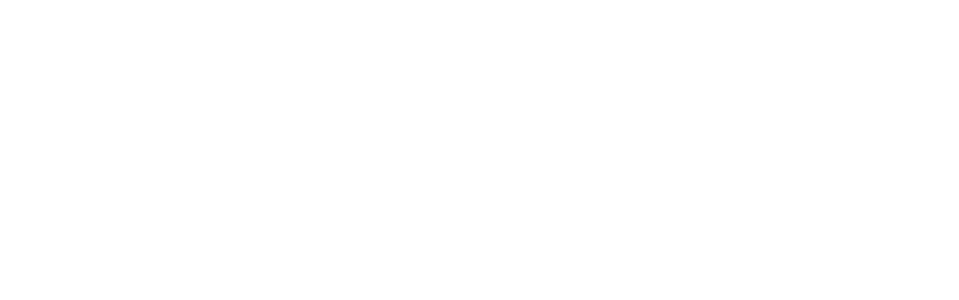
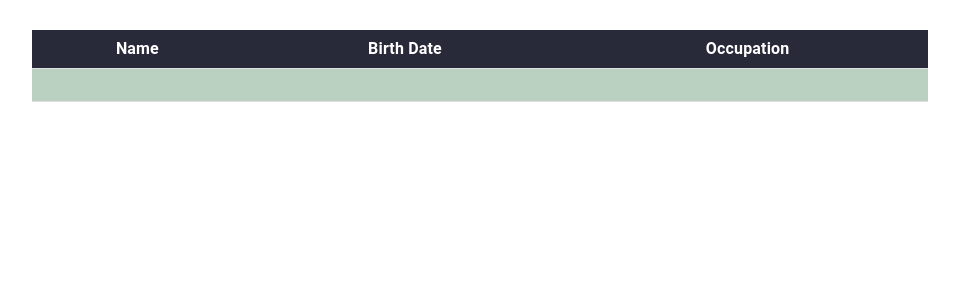
Before and after one commit to sachinrao-dev/employee-detail-using-typescript, a React (Create React App) app: page /users/1/personal in a window 1280 px wide. Before the commit this address had no page. Shown: the top 300 px of the page, without its empty margins (160-1119 px from the left). Built offline with nearby package versions, Linux system fonts and the light colour scheme.

Commit message:
implement in personal info

```diff
--- a/src/App.tsx
+++ b/src/App.tsx
@@ -3,14 +3,24 @@
 import { BrowserRouter, Route, Routes } from "react-router-dom";
 import { Provider } from "react-redux";
 import Store from "./redux/Store/Store";
+import PersonalInfo from "./Components/UseInfo/PersonalInfo";
+import EmployeeFetchData from "./Components/Constant/EmployeeFetchData";
 
 function App(): JSX.Element {
+  // EmployeeFetchData ();
   return (
     <div>
       <Provider store={Store}>
+        {/* {EmployeeFetchData ()} */}
         <BrowserRouter>
           <Routes>
-            <Route path='/' element={<Dashboard />}/>
+            <Route path="/*" element={<Dashboard />} />
+            <Route path="users/:userId">
+              <Route path="personal" element={<PersonalInfo />} />
+              {/* <Route path="professional" element={<ProfessionalInfo />} /> */}
+              {/* <Route path="academic" element={<AcademicInfo />} /> */}
+              {/* <Route path="employment" element={<EmploymentInfo />} /> */}
+            </Route>
           </Routes>
         </BrowserRouter>
 
--- a/src/Components/Constant/EmployeeData.ts
+++ b/src/Components/Constant/EmployeeData.ts
@@ -63,6 +63,3 @@
 };
 
 export default getDataFromApi;
-// export default async function getUserInfo(requestData: EmployeeData): Promise<EmployeeData> {
-//   return await request(userInfoApi, requestData, 'GET')
-// };
--- a/src/Components/Constant/EmployeeFetchData.ts
+++ b/src/Components/Constant/EmployeeFetchData.ts
@@ -3,15 +3,10 @@
 import getDataFromApi from "./EmployeeData";
 import { employeeDetail } from "../../redux/Store/EmployeeSlice";
 
-// console.log(employeeDetail, "asds");
-
 function EmployeeFetchData() {
   const disPatch = useDispatch();
-  // console.log();
-  // getDataFromApi();
   useEffect(() => {
     getDataFromApi().then((employeeData) => {
-      console.log(employeeData, "emp");
       disPatch(employeeDetail(employeeData));
     });
   }, []);
--- a/src/Components/UseInfo/Dashboard.tsx
+++ b/src/Components/UseInfo/Dashboard.tsx
@@ -13,7 +13,7 @@
 import useStyle from "../Style/DashboardStyle";
 
 function Dashboard(): JSX.Element {
-  EmployeeFetchData();
+  // EmployeeFetchData();
   const employee = useSelector((state: any) => state.employee);
   const classes = useStyle();
 
--- /dev/null
+++ b/src/Components/UseInfo/PersonalInfo.tsx
@@ -0,0 +1,67 @@
+import React, { useState, useEffect } from "react";
+import { useSelector } from "react-redux";
+import { useParams } from "react-router-dom";
+import {
+  Table,
+  TableBody,
+  TableCell,
+  TableContainer,
+  TableHead,
+  TableRow,
+} from "@mui/material";
+import useStyle from "../Style/DashboardStyle";
+import EmployeeFetchData from "../Constant/EmployeeFetchData";
+
+
+function PersonalInfo(): JSX.Element {
+  EmployeeFetchData();
+
+  const classes = useStyle();
+  const { userId } = useParams();
+  const [personalInfoData, setPersonalInfoData] = useState<any>();
+  const personalInfo = useSelector((state:any) => state.employee.item);
+
+  useEffect(() => {
+    const employeePersonalInformation = personalInfo.find(
+      (item: any) => {
+        if (userId) {
+          return item.id === parseInt(userId, 10);
+        }
+      }
+    );
+    setPersonalInfoData(employeePersonalInformation);
+  }, [personalInfoData]);
+  console.log(personalInfo,"useState");
+
+  return (
+    <div className={classes.tableContainer}>
+      <TableContainer>
+        <Table>
+          <TableHead>
+            <TableRow>
+              <TableCell>Name</TableCell>
+              <TableCell> Birth Date </TableCell>
+              <TableCell> Occupation </TableCell>
+            </TableRow>
+          </TableHead>
+          <TableBody>
+            <TableRow>
+              <TableCell>
+                {personalInfoData?.personal?.name}
+                {/* {console.log(personalInfoData?.personal?.name, "naem")} */}
+              </TableCell>
+              <TableCell>
+                {personalInfoData?.personal?.address}
+              </TableCell>
+              <TableCell>
+                {personalInfoData?.personal?.phoneNo}
+              </TableCell>
+            </TableRow>
+          </TableBody>
+        </Table>
+      </TableContainer>
+    </div>
+  );
+}
+
+export default PersonalInfo;
--- a/src/index.tsx
+++ b/src/index.tsx
@@ -9,5 +9,6 @@
 root.render(
   <React.StrictMode>
     <App />
+    {/* <EmployeeFetchData/> */}
   </React.StrictMode>
 );
--- a/src/redux/Store/EmployeeSlice.ts
+++ b/src/redux/Store/EmployeeSlice.ts
@@ -9,11 +9,10 @@
   reducers: {
     employeeDetail: (state, action) => {
       state.item = action.payload;
-      console.log(action.payload , "payload");
+      console.log(action.payload, "payload");
 
     },
   },
 });
 export const { employeeDetail } = EmployeeSlice.actions;
 export default EmployeeSlice.reducer;
-// export default EmployeeSlice;
--- a/src/redux/Store/Store.tsx
+++ b/src/redux/Store/Store.ts
@@ -1,9 +1,9 @@
 import { configureStore } from "@reduxjs/toolkit";
-import EmployeeSlice from "./EmployeeSlice";
+import employeeReducer from "./EmployeeSlice";
 
 const store = configureStore({
   reducer: {
-    employee: EmployeeSlice,
+    employee: employeeReducer
   },
 });
 
```
